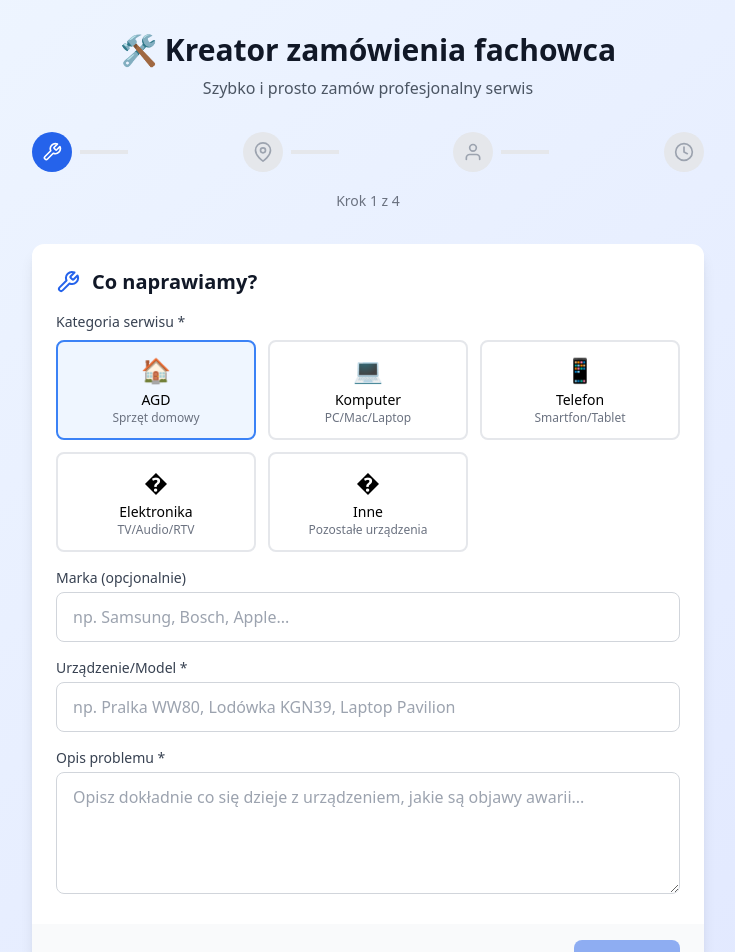
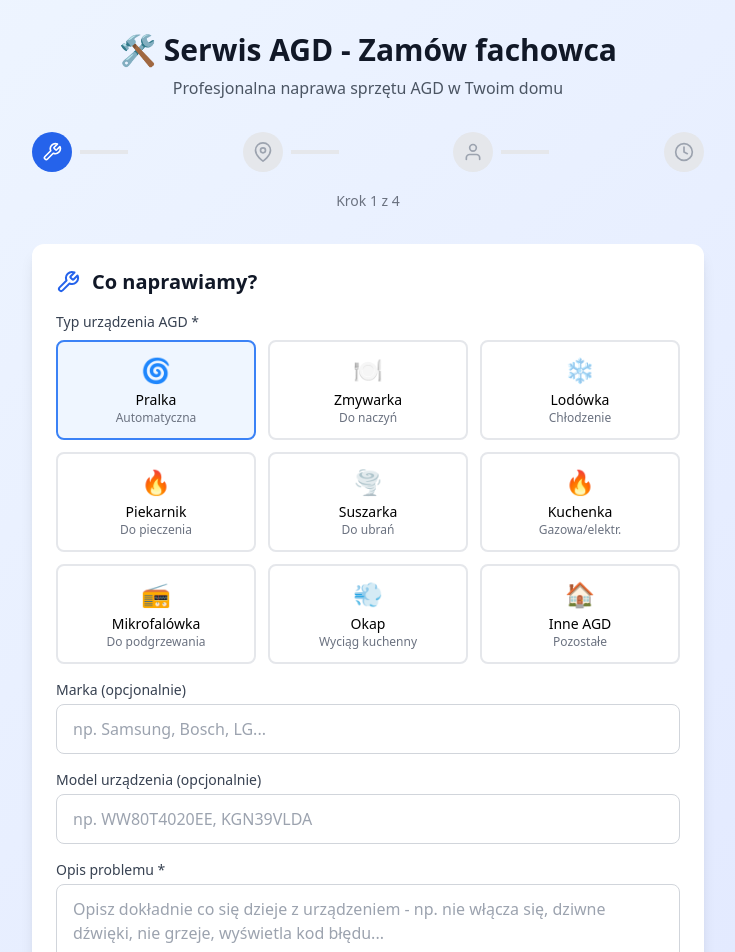
Before and after one commit to mkagd/technik, a Next.js app: page /rezerwacja in a window 1280 px wide. Shown: the top 952 px of the page, without its empty margins (272-1007 px from the left). Built offline with nearby package versions, Linux system fonts and the light colour scheme.

Commit message:
Convert to AGD-only service: specific appliance categories, brand autocomplete, optional fields

```diff
--- a/pages/rezerwacja.js
+++ b/pages/rezerwacja.js
@@ -1,4 +1,4 @@
-// pages/rezerwacja.js - Kreator "Zamów fachowca"
+// pages/rezerwacja.js - Kreator "Zamów fachowca" AGD
 
 import { useState } from 'react';
 import { useRouter } from 'next/router';
@@ -14,7 +14,7 @@ export default function Rezerwacja() {
         city: '',
         street: '',
         fullAddress: '',
-        category: 'Serwis AGD',
+        category: 'Pralka',
         device: '',
         brand: '',
         problem: '',
@@ -25,12 +25,11 @@ export default function Rezerwacja() {
     const [message, setMessage] = useState('');
     const [showBrandSuggestions, setShowBrandSuggestions] = useState(false);
 
-    // Lista popularnych marek
+    // Lista popularnych marek AGD
     const brands = [
-        'Amica', 'Apple', 'Asus', 'Beko', 'Bosch', 'Candy', 'Dell', 'Electrolux',
-        'Gorenje', 'Haier', 'HP', 'Huawei', 'Indesit', 'Lenovo', 'LG', 'MSI',
-        'Panasonic', 'Philips', 'Samsung', 'Sharp', 'Siemens', 'Sony', 'Toshiba',
-        'Whirlpool', 'Xiaomi', 'Zanussi'
+        'Amica', 'Aeg', 'Beko', 'Bosch', 'Candy', 'Electrolux', 'Gorenje',
+        'Haier', 'Hotpoint', 'Indesit', 'LG', 'Miele', 'Panasonic', 'Samsung',
+        'Sharp', 'Siemens', 'Whirlpool', 'Zanussi'
     ];
 
     const totalSteps = 4;
@@ -132,7 +131,7 @@ export default function Rezerwacja() {
 
     const isStepValid = (step) => {
         switch (step) {
-            case 1: return formData.category && formData.device && formData.problem; // Co naprawiamy
+            case 1: return formData.category && formData.problem; // Co naprawiamy - tylko kategoria i problem
             case 2: return formData.fullAddress || (formData.city && formData.street); // Gdzie
             case 3: return formData.name && formData.phone; // Dane kontaktowe (email opcjonalny)
             case 4: return true; // availability is optional
@@ -146,10 +145,10 @@ export default function Rezerwacja() {
                 {/* Header */}
                 <div className="text-center mb-8">
                     <h1 className="text-3xl font-bold text-gray-900 mb-2">
-                        🛠️ Kreator zamówienia fachowca
+                        🛠️ Serwis AGD - Zamów fachowca
                     </h1>
                     <p className="text-gray-600">
-                        Szybko i prosto zamów profesjonalny serwis
+                        Profesjonalna naprawa sprzętu AGD w Twoim domu
                     </p>
                 </div>
 
@@ -183,60 +182,111 @@ export default function Rezerwacja() {
                 {/* Form Content */}
                 <div className="bg-white rounded-xl shadow-lg overflow-hidden">
                     <form onSubmit={handleSubmit}>
-                        {/* Step 3: Dane kontaktowe */}
-                        {currentStep === 3 && (
+                        {/* Step 1: Typ urządzenia AGD */}
+                        {currentStep === 1 && (
                             <div className="p-6">
                                 <div className="flex items-center mb-4">
-                                    <FiUser className="w-6 h-6 text-blue-600 mr-3" />
-                                    <h2 className="text-xl font-semibold text-gray-900">Twoje dane kontaktowe</h2>
+                                    <FiTool className="w-6 h-6 text-blue-600 mr-3" />
+                                    <h2 className="text-xl font-semibold text-gray-900">Co naprawiamy?</h2>
                                 </div>
 
                                 <div className="space-y-4">
                                     <div>
+                                        <label className="block text-sm font-medium text-gray-700 mb-2">
+                                            Typ urządzenia AGD *
+                                        </label>
+                                        <div className="grid grid-cols-2 md:grid-cols-3 gap-3">
+                                            {[
+                                                { value: 'Pralka', label: '🌀 Pralka', desc: 'Automatyczna' },
+                                                { value: 'Zmywarka', label: '🍽️ Zmywarka', desc: 'Do naczyń' },
+                                                { value: 'Lodówka', label: '❄️ Lodówka', desc: 'Chłodzenie' },
+                                                { value: 'Piekarnik', label: '🔥 Piekarnik', desc: 'Do pieczenia' },
+                                                { value: 'Suszarka', label: '🌪️ Suszarka', desc: 'Do ubrań' },
+                                                { value: 'Kuchenka', label: '🔥 Kuchenka', desc: 'Gazowa/elektr.' },
+                                                { value: 'Mikrofalówka', label: '📻 Mikrofalówka', desc: 'Do podgrzewania' },
+                                                { value: 'Okap', label: '💨 Okap', desc: 'Wyciąg kuchenny' },
+                                                { value: 'Inne AGD', label: '🏠 Inne AGD', desc: 'Pozostałe' },
+                                            ].map((option) => (
+                                                <label key={option.value} className={`cursor-pointer border-2 rounded-lg p-3 text-center transition-colors ${
+                                                    formData.category === option.value
+                                                        ? 'border-blue-500 bg-blue-50'
+                                                        : 'border-gray-200 hover:border-gray-300'
+                                                }`}>
+                                                    <input
+                                                        type="radio"
+                                                        name="category"
+                                                        value={option.value}
+                                                        checked={formData.category === option.value}
+                                                        onChange={handleChange}
+                                                        className="sr-only"
+                                                    />
+                                                    <div className="text-2xl mb-1">{option.label.split(' ')[0]}</div>
+                                                    <div className="text-sm font-medium">{option.label.split(' ').slice(1).join(' ')}</div>
+                                                    <div className="text-xs text-gray-500">{option.desc}</div>
+                                                </label>
+                                            ))}
+                                        </div>
+                                    </div>
+
+                                    <div>
                                         <label className="block text-sm font-medium text-gray-700 mb-1">
-                                            Imię i nazwisko *
+                                            Marka (opcjonalnie)
+                                        </label>
+                                        <div className="relative">
+                                            <input
+                                                type="text"
+                                                name="brand"
+                                                value={formData.brand}
+                                                onChange={handleChange}
+                                                onFocus={() => setShowBrandSuggestions(true)}
+                                                onBlur={() => setTimeout(() => setShowBrandSuggestions(false), 200)}
+                                                className="w-full px-4 py-3 border border-gray-300 rounded-lg focus:ring-2 focus:ring-blue-500 focus:border-transparent"
+                                                placeholder="np. Samsung, Bosch, LG..."
+                                            />
+                                            {showBrandSuggestions && (
+                                                <div className="absolute z-10 w-full bg-white border border-gray-200 rounded-lg shadow-lg mt-1 max-h-48 overflow-y-auto">
+                                                    {getFilteredBrands().map((brand) => (
+                                                        <button
+                                                            key={brand}
+                                                            type="button"
+                                                            onClick={() => handleBrandSelect(brand)}
+                                                            className="w-full text-left px-4 py-2 hover:bg-gray-100 focus:bg-gray-100 focus:outline-none"
+                                                        >
+                                                            {brand}
+                                                        </button>
+                                                    ))}
+                                                </div>
+                                            )}
+                                        </div>
+                                    </div>
+
+                                    <div>
+                                        <label className="block text-sm font-medium text-gray-700 mb-1">
+                                            Model urządzenia (opcjonalnie)
                                         </label>
                                         <input
                                             type="text"
-                                            name="name"
-                                            value={formData.name}
+                                            name="device"
+                                            value={formData.device}
                                             onChange={handleChange}
-                                            required
                                             className="w-full px-4 py-3 border border-gray-300 rounded-lg focus:ring-2 focus:ring-blue-500 focus:border-transparent"
-                                            placeholder="Jan Kowalski"
+                                            placeholder="np. WW80T4020EE, KGN39VLDA"
                                         />
                                     </div>
 
                                     <div>
                                         <label className="block text-sm font-medium text-gray-700 mb-1">
-                                            Telefon *
+                                            Opis problemu *
                                         </label>
-                                        <input
-                                            type="tel"
-                                            name="phone"
-                                            value={formData.phone}
+                                        <textarea
+                                            name="problem"
+                                            value={formData.problem}
                                             onChange={handleChange}
                                             required
+                                            rows={4}
                                             className="w-full px-4 py-3 border border-gray-300 rounded-lg focus:ring-2 focus:ring-blue-500 focus:border-transparent"
-                                            placeholder="+48 123 456 789"
+                                            placeholder="Opisz dokładnie co się dzieje z urządzeniem - np. nie włącza się, dziwne dźwięki, nie grzeje, wyświetla kod błędu..."
                                         />
-                                    </div>
-
-                                    <div>
-                                        <label className="block text-sm font-medium text-gray-700 mb-1">
-                                            Email (opcjonalny) 📧
-                                        </label>
-                                        <input
-                                            type="email"
-                                            name="email"
-                                            value={formData.email}
-                                            onChange={handleChange}
-                                            className="w-full px-4 py-3 border border-gray-300 rounded-lg focus:ring-2 focus:ring-blue-500 focus:border-transparent"
-                                            placeholder="jan@example.com"
-                                        />
-                                        <p className="text-sm text-gray-500 mt-1">
-                                            💡 Podaj email żeby otrzymać potwierdzenie i aktualizacje o statusie naprawy
-                                        </p>
                                     </div>
                                 </div>
                             </div>
@@ -309,108 +359,60 @@ export default function Rezerwacja() {
                             </div>
                         )}
 
-                        {/* Step 1: Serwis */}
-                        {currentStep === 1 && (
+                        {/* Step 3: Dane kontaktowe */}
+                        {currentStep === 3 && (
                             <div className="p-6">
                                 <div className="flex items-center mb-4">
-                                    <FiTool className="w-6 h-6 text-blue-600 mr-3" />
-                                    <h2 className="text-xl font-semibold text-gray-900">Co naprawiamy?</h2>
+                                    <FiUser className="w-6 h-6 text-blue-600 mr-3" />
+                                    <h2 className="text-xl font-semibold text-gray-900">Twoje dane kontaktowe</h2>
                                 </div>
 
                                 <div className="space-y-4">
                                     <div>
-                                        <label className="block text-sm font-medium text-gray-700 mb-2">
-                                            Kategoria serwisu *
-                                        </label>
-                                        <div className="grid grid-cols-2 md:grid-cols-3 gap-3">
-                                            {[
-                                                { value: 'Serwis AGD', label: '🏠 AGD', desc: 'Sprzęt domowy' },
-                                                { value: 'Naprawa komputera', label: '💻 Komputer', desc: 'PC/Mac/Laptop' },
-                                                { value: 'Naprawa telefonu', label: '📱 Telefon', desc: 'Smartfon/Tablet' },
-                                                { value: 'Elektronika', label: '� Elektronika', desc: 'TV/Audio/RTV' },
-                                                { value: 'Inne', label: '� Inne', desc: 'Pozostałe urządzenia' },
-                                            ].map((option) => (
-                                                <label key={option.value} className={`cursor-pointer border-2 rounded-lg p-3 text-center transition-colors ${
-                                                    formData.category === option.value
-                                                        ? 'border-blue-500 bg-blue-50'
-                                                        : 'border-gray-200 hover:border-gray-300'
-                                                }`}>
-                                                    <input
-                                                        type="radio"
-                                                        name="category"
-                                                        value={option.value}
-                                                        checked={formData.category === option.value}
-                                                        onChange={handleChange}
-                                                        className="sr-only"
-                                                    />
-                                                    <div className="text-2xl mb-1">{option.label.split(' ')[0]}</div>
-                                                    <div className="text-sm font-medium">{option.label.split(' ').slice(1).join(' ')}</div>
-                                                    <div className="text-xs text-gray-500">{option.desc}</div>
-                                                </label>
-                                            ))}
-                                        </div>
-                                    </div>
-
-                                    <div>
                                         <label className="block text-sm font-medium text-gray-700 mb-1">
-                                            Marka (opcjonalnie)
-                                        </label>
-                                        <div className="relative">
-                                            <input
-                                                type="text"
-                                                name="brand"
-                                                value={formData.brand}
-                                                onChange={handleChange}
-                                                onFocus={() => setShowBrandSuggestions(true)}
-                                                onBlur={() => setTimeout(() => setShowBrandSuggestions(false), 200)}
-                                                className="w-full px-4 py-3 border border-gray-300 rounded-lg focus:ring-2 focus:ring-blue-500 focus:border-transparent"
-                                                placeholder="np. Samsung, Bosch, Apple..."
-                                            />
-                                            {showBrandSuggestions && (
-                                                <div className="absolute z-10 w-full bg-white border border-gray-200 rounded-lg shadow-lg mt-1 max-h-48 overflow-y-auto">
-                                                    {getFilteredBrands().map((brand) => (
-                                                        <button
-                                                            key={brand}
-                                                            type="button"
-                                                            onClick={() => handleBrandSelect(brand)}
-                                                            className="w-full text-left px-4 py-2 hover:bg-gray-100 focus:bg-gray-100 focus:outline-none"
-                                                        >
-                                                            {brand}
-                                                        </button>
-                                                    ))}
-                                                </div>
-                                            )}
-                                        </div>
-                                    </div>
-
-                                    <div>
-                                        <label className="block text-sm font-medium text-gray-700 mb-1">
-                                            Urządzenie/Model *
+                                            Imię i nazwisko *
                                         </label>
                                         <input
                                             type="text"
-                                            name="device"
-                                            value={formData.device}
+                                            name="name"
+                                            value={formData.name}
                                             onChange={handleChange}
                                             required
                                             className="w-full px-4 py-3 border border-gray-300 rounded-lg focus:ring-2 focus:ring-blue-500 focus:border-transparent"
-                                            placeholder="np. Pralka WW80, Lodówka KGN39, Laptop Pavilion"
+                                            placeholder="Jan Kowalski"
                                         />
                                     </div>
 
                                     <div>
                                         <label className="block text-sm font-medium text-gray-700 mb-1">
-                                            Opis problemu *
+                                            Telefon *
                                         </label>
-                                        <textarea
-                                            name="problem"
-                                            value={formData.problem}
+                                        <input
+                                            type="tel"
+                                            name="phone"
+                                            value={formData.phone}
                                             onChange={handleChange}
                                             required
-                                            rows={4}
                                             className="w-full px-4 py-3 border border-gray-300 rounded-lg focus:ring-2 focus:ring-blue-500 focus:border-transparent"
-                                            placeholder="Opisz dokładnie co się dzieje z urządzeniem, jakie są objawy awarii..."
+                                            placeholder="+48 123 456 789"
                                         />
+                                    </div>
+
+                                    <div>
+                                        <label className="block text-sm font-medium text-gray-700 mb-1">
+                                            Email (opcjonalny) 📧
+                                        </label>
+                                        <input
+                                            type="email"
+                                            name="email"
+                                            value={formData.email}
+                                            onChange={handleChange}
+                                            className="w-full px-4 py-3 border border-gray-300 rounded-lg focus:ring-2 focus:ring-blue-500 focus:border-transparent"
+                                            placeholder="jan@example.com"
+                                        />
+                                        <p className="text-sm text-gray-500 mt-1">
+                                            💡 Podaj email żeby otrzymać potwierdzenie i aktualizacje o statusie naprawy
+                                        </p>
                                     </div>
                                 </div>
                             </div>
@@ -479,7 +481,11 @@ export default function Rezerwacja() {
                                         <div className="space-y-2 text-sm">
                                             <div><strong>Klient:</strong> {formData.name} ({formData.phone})</div>
                                             <div><strong>Adres:</strong> {formData.fullAddress || `${formData.street}, ${formData.city}`}</div>
-                                            <div><strong>Serwis:</strong> {formData.category} - {formData.brand ? `${formData.brand} ` : ''}{formData.device}</div>
+                                            <div><strong>Serwis:</strong> {formData.category}
+                                                {(formData.brand || formData.device) && ' - '}
+                                                {formData.brand && `${formData.brand} `}
+                                                {formData.device}
+                                            </div>
                                             <div><strong>Problem:</strong> {formData.problem}</div>
                                             {formData.availability && <div><strong>Dostępność:</strong> {formData.availability}</div>}
                                         </div>
```
